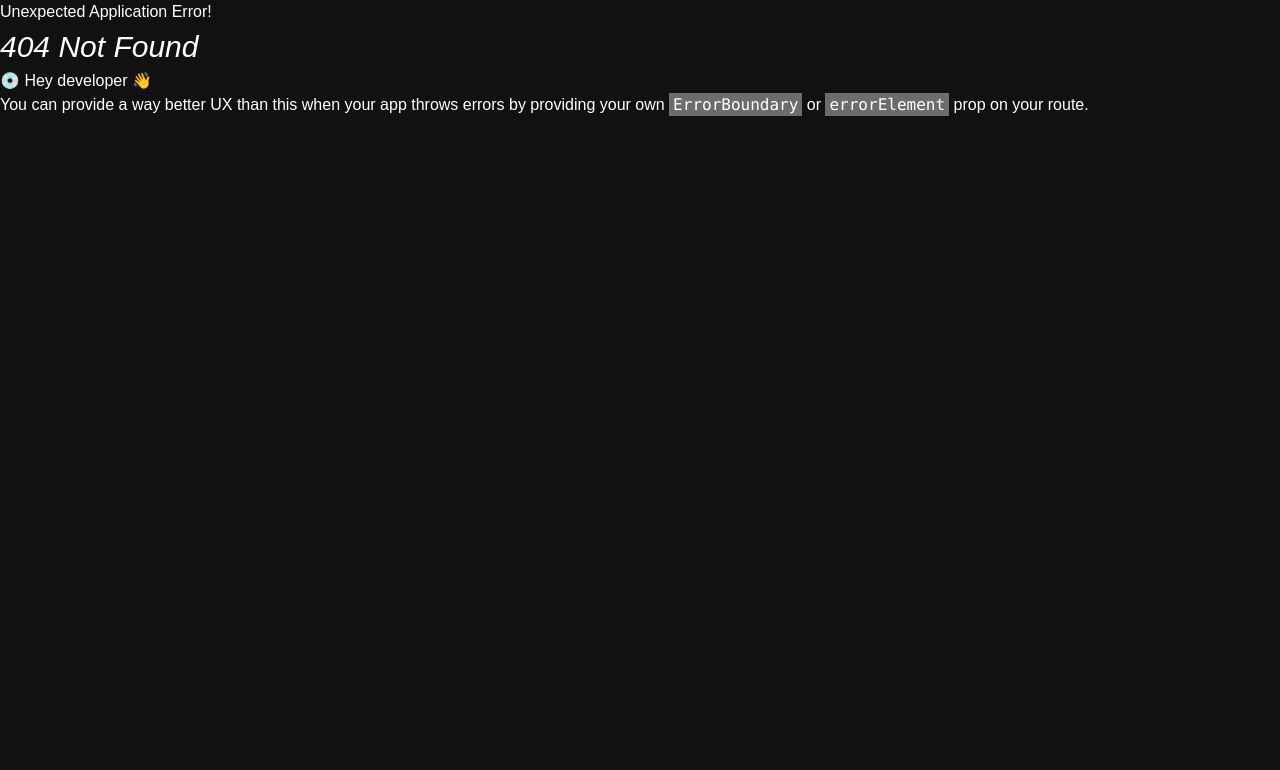
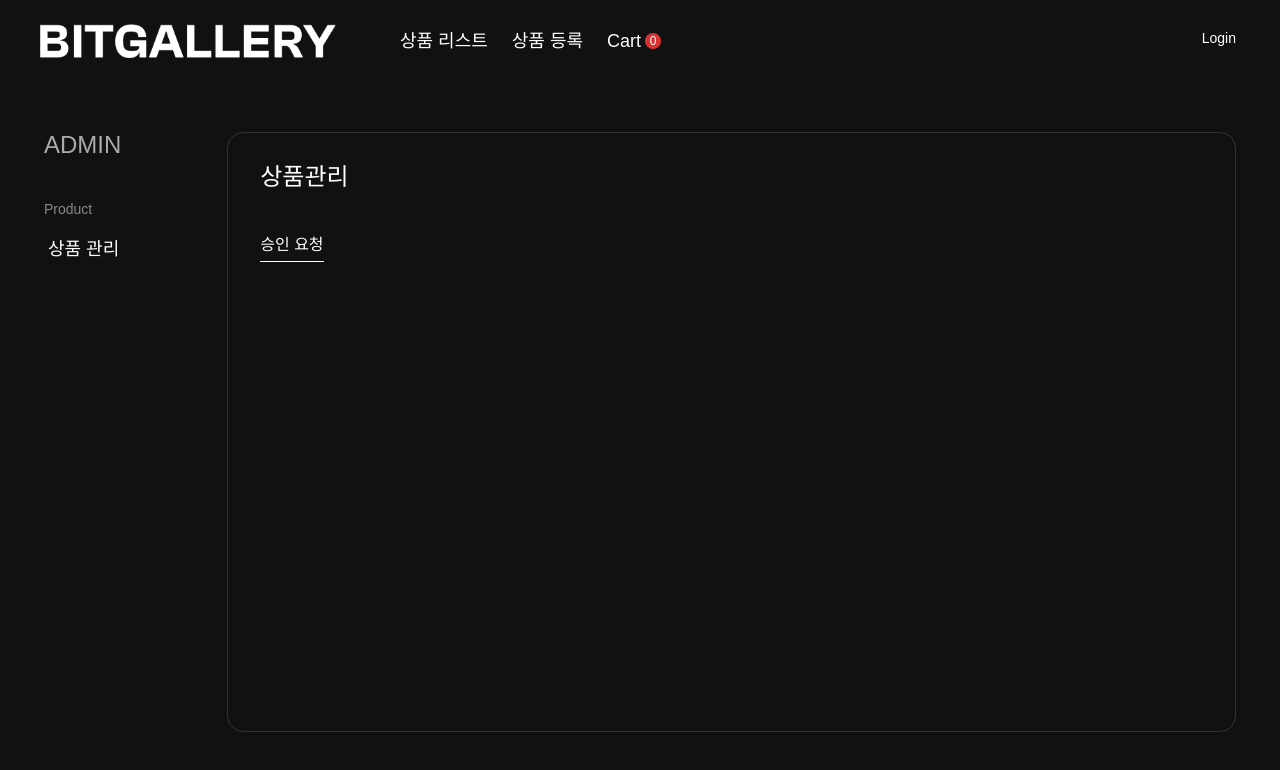
Before and after one commit to seonmi-parkk/bit-gallery-front, a React (Vite) app: page /admin/products in a window 1280 px wide. Before the commit this address had no page. Shown: the top 770 px of the page. Built offline with nearby package versions, Linux system fonts and the light colour scheme; a web font is replaced by a local one.

Commit message:
관리자 상품 승인 기능 추가

```diff
--- /dev/null
+++ b/src/components/admin/productsComponent.tsx
@@ -0,0 +1,53 @@
+import { useQuery } from "@tanstack/react-query";
+import jwtAxios from "../../util/jwtUtil"
+import { createSearchParams } from "react-router";
+import { showErrorToast } from "../../util/toastUtil";
+import useCustomMove from "../../hooks/useCustomMove";
+
+const ProductsComponent = () => {
+  const {page} = useCustomMove();
+
+  // 리스트 데이터 가져오기
+  const { data, error, isPending } = useQuery({
+    queryKey: ['admin/products/approval-requests', page], // 캐싱할 때 보관할 이름
+    queryFn: async () => {
+        const queryStr = createSearchParams({
+          page: String(page)
+        }).toString();
+
+      const res = await jwtAxios.get(`http://localhost:8080/admin/products/approval-requests?${queryStr}`)
+
+      if (res.data.code !== 200) {
+        showErrorToast("리스트 가져오기 실패했습니다. 잠시후 다시 시도해주세요.");
+      }
+        return res.data.data
+      },
+      staleTime: 1000 * 30, // 30초 동안 캐싱 -> 30초 후 접근시에는 서버 호출
+  })
+
+  return (
+    <div className="my-6">
+      <div>
+        <button className="border-b py-1">승인 요청</button>
+      </div>
+      <div>
+        {data &&
+          <table>
+            <tr>
+              <th>제목</th>
+              <th>가격</th>
+              <th>작성자</th>
+              <th>등록일자</th>
+              <th></th>
+            </tr>
+            <tr>
+
+            </tr>
+          </table>
+        }
+      </div>
+    </div>
+  )
+}
+
+export default ProductsComponent
--- a/src/hooks/useCategorySelector.tsx
+++ b/src/hooks/useCategorySelector.tsx
@@ -1,8 +1,8 @@
 
 import { useEffect, useState } from "react";
 import { useQuery } from "@tanstack/react-query";
-import jwtAxios from "../util/jwtUtil";
 import { showErrorToast } from "../util/toastUtil";
+import axios from "axios";
 
 
 export const useCategorySelector = (initialNames: string[] = [], maxCount?: number) => {
@@ -12,7 +12,7 @@ export const useCategorySelector = (initialNames: string[] = [], maxCount?: numb
   const {data: allCategories = [], isSuccess} = useQuery({
     queryKey: ['categorys'], // 캐싱할 때 보관할 이름
     queryFn: async () => {
-      const res = await jwtAxios.get(`http://localhost:8080/categories/list`)
+      const res = await axios.get(`http://localhost:8080/categories/list`)
 
       if (res.data.code !== 200) {
         showErrorToast("카테고리 가져오기 실패했습니다. 잠시후 다시 시도해주세요.");
--- a/src/hooks/useCustomMove.tsx
+++ b/src/hooks/useCustomMove.tsx
@@ -12,7 +12,7 @@ function useCustomMove() : UseCustomMoveReturn { // return 타입 = UseCustomMov
   const sizeStr: string | null = queryParams.get('size')
 
   const page : number = pageStr ? Number(pageStr) : 1
-  const size : number = sizeStr ? Number(sizeStr) : 8
+  const size : number = sizeStr ? Number(sizeStr) : 16
 
   const queryDefault = createSearchParams({// -> queryparameter 생성
     page: String(page),
@@ -33,7 +33,7 @@ function useCustomMove() : UseCustomMoveReturn { // return 타입 = UseCustomMov
 
     if(pageParam) {
       const pageNum = Number(pageParam.page) || 1
-      const sizeNum = Number(pageParam.size) || 8
+      const sizeNum = Number(pageParam.size) || 16
       queryStr = createSearchParams({
         page: String(pageNum),
         size: String(sizeNum),
--- /dev/null
+++ b/src/layouts/adminLayout.tsx
@@ -0,0 +1,32 @@
+import { Outlet } from "react-router"
+
+const MypageLayout = () => {
+  return (
+    <div className="max-w-[1200px] m-auto">
+      <div className="flex gap-20">
+        <div className="mr-6">
+          <h4 className="text-4xl text-white-3 font-medium">ADMIN</h4>
+          <ul className="mt-10">
+
+            <div className="my-8">
+              <p className="my-3 text-sm text-white-4">Product</p>
+              <li className="px-1 py-1 my-0.5 text-lg font-medium cursor-pointer">
+                <a href="">
+                  상품 관리
+                </a>
+              </li>
+            </div>
+
+          </ul>
+        </div>
+
+        <div className="flex-1 p-8 border border-main-3 min-h-[75vh] rounded-2xl">
+          <Outlet/>
+        </div>
+      </div>
+    </div>
+
+  )
+}
+
+export default MypageLayout
--- /dev/null
+++ b/src/pages/admin/products.tsx
@@ -0,0 +1,12 @@
+import ProductsComponent from "../../components/admin/productsComponent"
+
+const Products = () => {
+  return (
+    <>
+      <h4 className="font-medium leading-none mb-10">상품관리</h4>
+      <ProductsComponent/>
+    </>
+  )
+}
+
+export default Products
--- /dev/null
+++ b/src/router/adminRouter.tsx
@@ -0,0 +1,29 @@
+import { Children, lazy, Suspense } from "react";
+import AdminLayout from "../layouts/adminLayout";
+import { Navigate } from "react-router";
+
+const Loading = <div>Loading...</div>
+const Products = lazy(() => import("../pages/admin/products"))
+
+
+
+
+export default function adminRouter() {
+  return (
+    {
+      path: "admin",
+      Component: AdminLayout,
+      children: [
+        {
+          index: true,
+          element: <Navigate to={'/admin/products'}></Navigate>
+        },
+        {
+          path: "products",
+          element: <Suspense fallback={Loading}><Products/></Suspense>
+        },
+
+      ]
+    }
+  )
+}
--- a/src/router/root.tsx
+++ b/src/router/root.tsx
@@ -3,11 +3,12 @@ import { createBrowserRouter, Navigate } from "react-router";
 import { lazy, Suspense } from "react";
 import BasicLayout from "../layouts/basicLayout";
 import productRouter from "./productRouter";
-import userRouter from "./userRouter";
+import userRouter from "./adminRouter";
 import todoRouter from "./todoRouter";
 import orderRouter from "./orderRouter";
 import paymentRouter from "./paymentRouter";
 import mypageRouter from "./mypageRouter";
+import adminRouter from "./adminRouter";
 const Loading = () => <div>Loaidng...</div> // 로딩할 때 보여주는 함수형 컴포넌트
 const ProductsList = lazy(() => import("../pages/products/listPage"))
 const ProductsAdd = lazy(() => import("../pages/products/addPage"))
@@ -44,7 +45,8 @@ const router = createBrowserRouter([
       userRouter(),
       orderRouter(),
       paymentRouter(),
-      mypageRouter()
+      mypageRouter(),
+      adminRouter(),
     ]
   },
 
```
Also changed, not shown: src/router/userRouter copy.tsx (renamed from src/router/userRouter.tsx).
